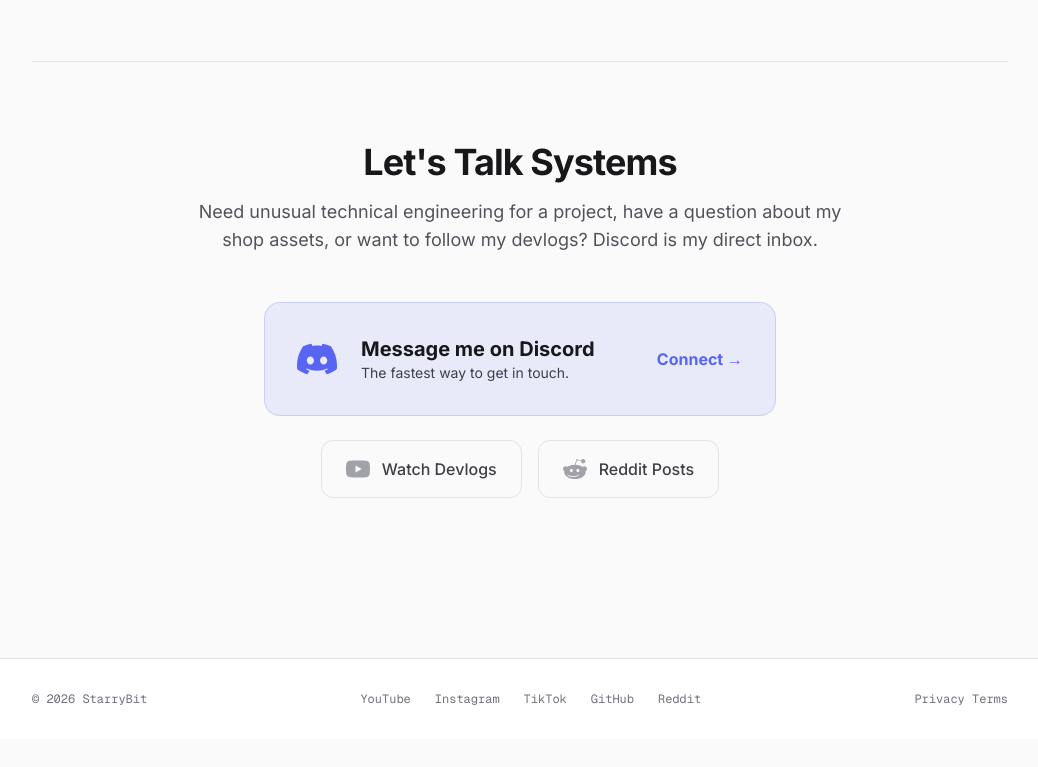
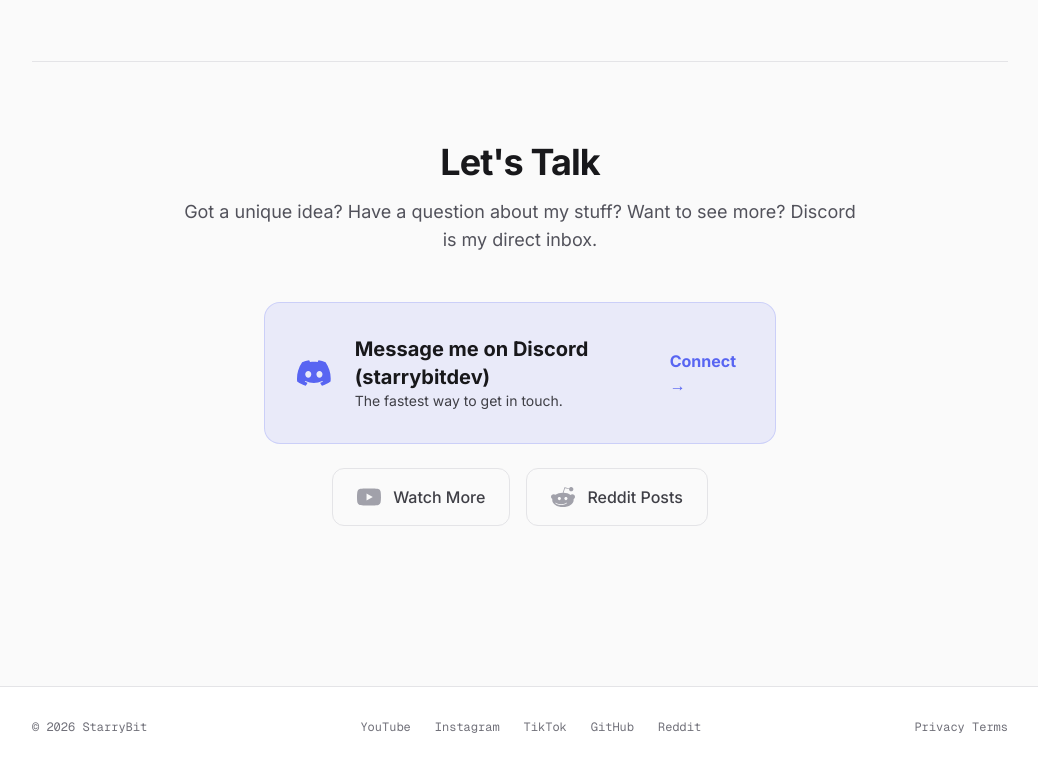
Before and after one commit to StarryBit/starrybit.github.io, a Jekyll site: the page built from index.html, in a window 1280 px wide and 900 px high, scrolled down 2374 px, cut to the strip 133-900 px from the top of the window. Shown: the whole strip, without its empty margins (120-1158 px from the left). Built offline with Jekyll 4.4.1, drawn with Linux system fonts in a browser that asks for light colours; nearby versions of some CDN libraries; before the commit the page ends 3246 px from its top, so only the background shows below that.

Commit message:
Update index.html

```diff
--- a/index.html
+++ b/index.html
@@ -153,22 +153,22 @@
 <!-- Contact & Content Hub (Replacing the giant community section) -->
 <section id="contact" class="py-20 border-t border-zinc-200 dark:border-zinc-800/60">
     <div class="text-center mb-12">
-        <h2 class="text-3xl md:text-4xl font-bold tracking-tight text-zinc-900 dark:text-white mb-4">Let's Talk Systems</h2>
+        <h2 class="text-3xl md:text-4xl font-bold tracking-tight text-zinc-900 dark:text-white mb-4">Let's Talk</h2>
         <p class="text-lg text-zinc-600 dark:text-zinc-400 max-w-2xl mx-auto">
-            Need unusual technical engineering for a project, have a question about my shop assets, or want to follow my devlogs? Discord is my direct inbox.
+            Got a unique idea? Have a question about my stuff? Want to see more? Discord is my direct inbox.
         </p>
     </div>
 
     <div class="flex flex-col items-center max-w-3xl mx-auto space-y-6">
 
         <!-- Primary Contact: Discord -->
-        <a href="YOUR_DISCORD_LINK" target="_blank" class="group relative w-full md:w-2/3 flex items-center justify-between p-6 md:p-8 rounded-2xl bg-[#5865F2]/10 border border-[#5865F2]/20 hover:bg-[#5865F2]/20 transition-all overflow-hidden">
+        <a href="https://discord.gg/5j7Tgez3nm" target="_blank" class="group relative w-full md:w-2/3 flex items-center justify-between p-6 md:p-8 rounded-2xl bg-[#5865F2]/10 border border-[#5865F2]/20 hover:bg-[#5865F2]/20 transition-all overflow-hidden">
             <div class="flex items-center gap-6 relative z-10">
                 <svg class="w-10 h-10 text-[#5865F2]" fill="currentColor" viewBox="0 0 24 24">
                     <path d="M20.317 4.3698a19.7913 19.7913 0 00-4.8851-1.5152.0741.0741 0 00-.0785.0371c-.211.3753-.4447.8648-.6083 1.2495-1.8447-.2762-3.68-.2762-5.4868 0-.1636-.3933-.4058-.8742-.6177-1.2495a.077.077 0 00-.0785-.037 19.7363 19.7363 0 00-4.8852 1.515.0699.0699 0 00-.0321.0277C.5334 9.0458-.319 13.5799.0992 18.0578a.0824.0824 0 00.0312.0561c2.0528 1.5076 4.0413 2.4228 5.9929 3.0294a.0777.0777 0 00.0842-.0276c.4616-.6304.8731-1.2952 1.226-1.9942a.076.076 0 00-.0416-.1057c-.6528-.2476-1.2743-.5495-1.8722-.8923a.077.077 0 01-.0076-.1277c.1258-.0943.2517-.1923.3718-.2914a.0743.0743 0 01.0776-.0105c3.9278 1.7933 8.18 1.7933 12.0614 0a.0739.0739 0 01.0785.0095c.1202.099.246.1981.3728.2924a.077.077 0 01-.0066.1276 12.2986 12.2986 0 01-1.873.8914.0766.0766 0 00-.0407.1067c.3604.698.7719 1.3628 1.225 1.9932a.076.076 0 00.0842.0286c1.961-.6067 3.9495-1.5219 6.0023-3.0294a.077.077 0 00.0313-.0552c.5004-5.177-.8382-9.6739-3.5485-13.6604a.061.061 0 00-.0312-.0286zM8.02 15.3312c-1.1825 0-2.1569-1.0857-2.1569-2.419 0-1.3332.9555-2.4189 2.157-2.4189 1.2108 0 2.1757 1.0952 2.1568 2.419 0 1.3332-.9555 2.4189-2.1569 2.4189zm7.9748 0c-1.1825 0-2.1569-1.0857-2.1569-2.419 0-1.3332.9554-2.4189 2.1569-2.4189 1.2108 0 2.1757 1.0952 2.1568 2.419 0 1.3332-.946 2.4189-2.1568 2.4189Z"/>
                 </svg>
                 <div class="text-left">
-                    <h3 class="text-xl font-bold text-zinc-900 dark:text-white">Message me on Discord</h3>
+                    <h3 class="text-xl font-bold text-zinc-900 dark:text-white">Message me on Discord (starrybitdev)</h3>
                     <p class="text-zinc-700 dark:text-zinc-300 text-sm">The fastest way to get in touch.</p>
                 </div>
             </div>
@@ -179,11 +179,11 @@
 
         <!-- Content Links: YouTube & Reddit -->
         <div class="flex flex-wrap justify-center gap-4 w-full">
-            <a href="YOUR_YOUTUBE_LINK" target="_blank" class="flex items-center gap-3 px-6 py-4 rounded-xl bg-zinc-50 border border-zinc-200 hover:border-red-500/50 dark:bg-zinc-900/50 dark:border-zinc-800/80 transition-colors">
+            <a href="https://www.youtube.com/@StarryBit" target="_blank" class="flex items-center gap-3 px-6 py-4 rounded-xl bg-zinc-50 border border-zinc-200 hover:border-red-500/50 dark:bg-zinc-900/50 dark:border-zinc-800/80 transition-colors">
                 <svg class="w-6 h-6 text-zinc-400" fill="currentColor" viewBox="0 0 24 24"><path d="M23.498 6.186a3.016 3.016 0 0 0-2.122-2.136C19.505 3.545 12 3.545 12 3.545s-7.505 0-9.377.505A3.017 3.017 0 0 0 .502 6.186C0 8.07 0 12 0 12s0 3.93.502 5.814a3.016 3.016 0 0 0 2.122 2.136c1.871.505 9.376.505 9.376.505s7.505 0 9.377-.505a3.015 3.015 0 0 0 2.122-2.136C24 15.93 24 12 24 12s0-3.93-.502-5.814zM9.545 15.568V8.432L15.818 12l-6.273 3.568z"/></svg>
-                <span class="font-medium text-zinc-700 dark:text-zinc-300">Watch Devlogs</span>
+                <span class="font-medium text-zinc-700 dark:text-zinc-300">Watch More</span>
             </a>
-            <a href="YOUR_REDDIT_LINK" target="_blank" class="flex items-center gap-3 px-6 py-4 rounded-xl bg-zinc-50 border border-zinc-200 hover:border-orange-500/50 dark:bg-zinc-900/50 dark:border-zinc-800/80 transition-colors">
+            <a href="https://www.reddit.com/user/StarryBit/" target="_blank" class="flex items-center gap-3 px-6 py-4 rounded-xl bg-zinc-50 border border-zinc-200 hover:border-orange-500/50 dark:bg-zinc-900/50 dark:border-zinc-800/80 transition-colors">
                 <svg class="w-6 h-6 text-zinc-400" fill="currentColor" viewBox="0 0 24 24"><path d="M24 11.779c0-1.459-1.192-2.645-2.657-2.645-.715 0-1.363.286-1.84.746-1.81-1.191-4.259-1.949-6.971-2.046l1.483-4.669 4.016.941-.006.058c0 1.193.975 2.163 2.174 2.163 1.198 0 2.172-.97 2.172-2.163s-.975-2.164-2.172-2.164c-.92 0-1.704.574-2.021 1.379l-4.329-1.015c-.189-.046-.381.063-.44.249l-1.654 5.207c-2.838.034-5.409.798-7.3 2.025-.474-.438-1.103-.712-1.799-.712-1.465 0-2.656 1.187-2.656 2.646 0 .97.533 1.811 1.317 2.271-.052.282-.086.567-.086.857 0 3.911 4.808 7.093 10.719 7.093s10.72-3.182 10.72-7.093c0-.274-.029-.544-.075-.81.832-.447 1.405-1.312 1.405-2.318zm-17.224 1.816c0-.868.71-1.575 1.582-1.575.872 0 1.581.707 1.581 1.575s-.709 1.574-1.581 1.574-1.582-.706-1.582-1.574zm9.061 4.669c-1.797 1.793-5.594 1.835-5.698 1.835l-.013-.004-.012.004c-.104 0-3.896-.042-5.698-1.835-.147-.147-.132-.403.018-.529.145-.125.378-.112.518.026.04.043 1.442 1.47 5.176 1.47 3.737 0 5.138-1.428 5.178-1.47.142-.142.378-.153.522-.026.143.125.161.381.009.529zm-.926-3.095c-.872 0-1.581-.706-1.581-1.574 0-.868.709-1.575 1.581-1.575s1.581.707 1.581 1.575-.709 1.574-1.581 1.574z"/></svg>
                 <span class="font-medium text-zinc-700 dark:text-zinc-300">Reddit Posts</span>
             </a>
```
